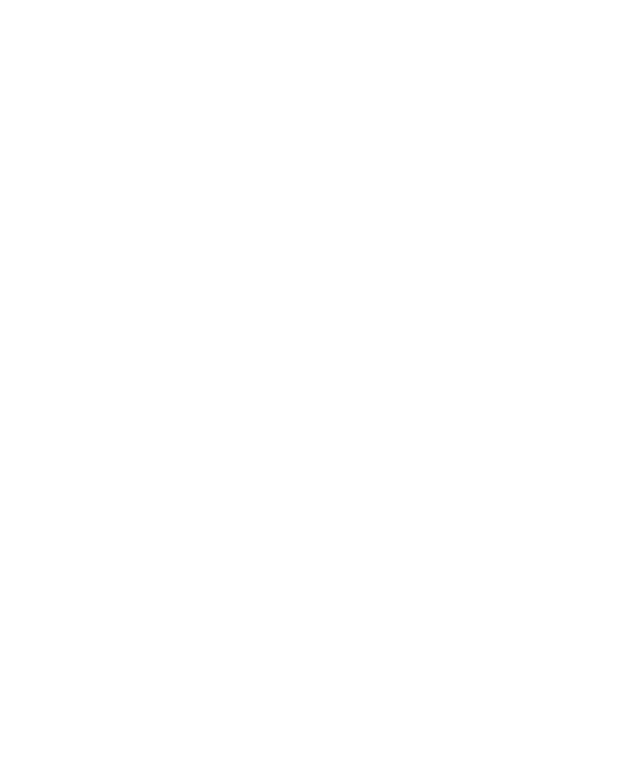
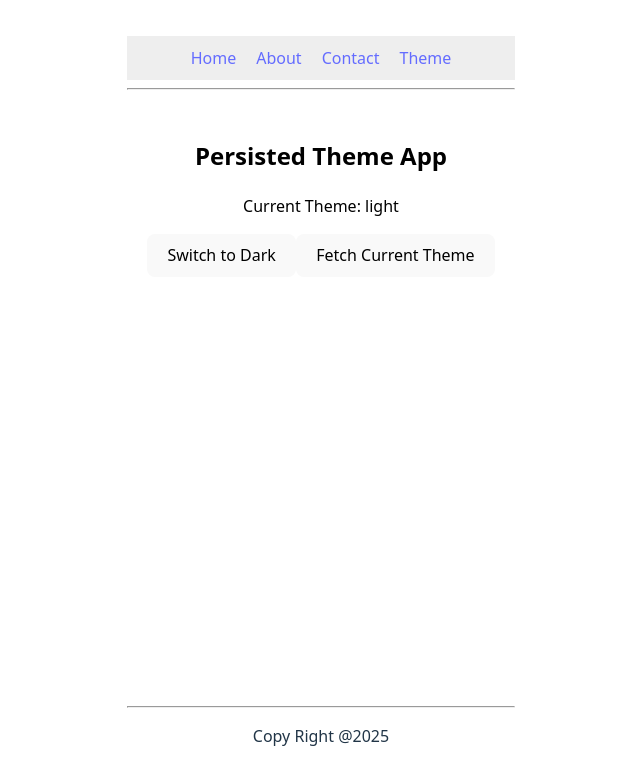
Before and after one commit to MuhammadAliashraf/react-course-code, a React (Vite) app: page /theme in a window 1280 px wide. Before the commit this address had no page. Shown: the top 784 px of the page, without its empty margins (319-959 px from the left). Built offline with nearby package versions, Linux system fonts and the light colour scheme.

Commit message:
lecture-15-localstoarge

```diff
--- a/src/App.jsx
+++ b/src/App.jsx
@@ -4,6 +4,7 @@
 import About from './lecture-14/pages/about'
 import Contact from './lecture-14/pages/contact'
 import Layout from './lecture-14/pages/layout'
+import Theme from './lecture-15/theme'
 
 
 
@@ -18,6 +19,8 @@
         <Route   index element={<Home/>}  />
         <Route   path="/about" element={<About/>}  />
         <Route   path="/contact" element={<Contact/>}  />
+        <Route   path="/theme" element={<Theme/>}  />
+
     </Route>
       </Routes>
     </BrowserRouter>
--- a/src/component/navbar.jsx
+++ b/src/component/navbar.jsx
@@ -8,6 +8,7 @@
                 <Link to="/" style={{ margin: "0 10px" }}>Home</Link>
                 <Link to="/about" style={{ margin: "0 10px" }}>About</Link>
                 <Link to="/contact" style={{ margin: "0 10px" }}>Contact</Link>
+                <Link to="/theme" style={{ margin: "0 10px" }}>Theme</Link>
             </nav>
     </div>
   )
--- /dev/null
+++ b/src/lecture-15/theme.jsx
@@ -0,0 +1,46 @@
+import React, { useEffect, useState } from 'react'
+
+const Theme = () => {
+    const [theme, setTheme] = useState(()=>{
+        return localStorage.getItem("theme") || "light";
+    });
+
+    const [data, setdata] = useState({
+            name:"Ali",
+            age:25
+        })
+
+    const toggleTheme = () => {
+        setTheme((prev) => (prev === "light" ? "dark" : "light"));
+        localStorage.setItem("user",JSON.stringify(data))
+        localStorage.setItem("theme", theme === "light" ? "dark" : "light");
+    }
+
+    const getCurrentTheme=()=>{
+        const currentTheme= localStorage.getItem("user")
+        console.log("user",JSON.parse(currentTheme).age);
+    }
+  // removeitem and clear()
+
+    return (
+        <div
+            style={{
+                backgroundColor: theme === "light" ? "#fff" : "#333",
+                color: theme === "light" ? "#000" : "#fff",
+                height: "70vh",
+                padding: "20px",
+            }}
+        >
+            <h2>Persisted Theme App</h2>
+            <p>Current Theme: {theme}</p>
+            <button onClick={toggleTheme}>
+                Switch to {theme === "light" ? "Dark" : "Light"}
+            </button>
+            <button onClick={getCurrentTheme}>
+                Fetch Current Theme
+            </button>
+        </div>
+    );
+}
+
+export default Theme
```
